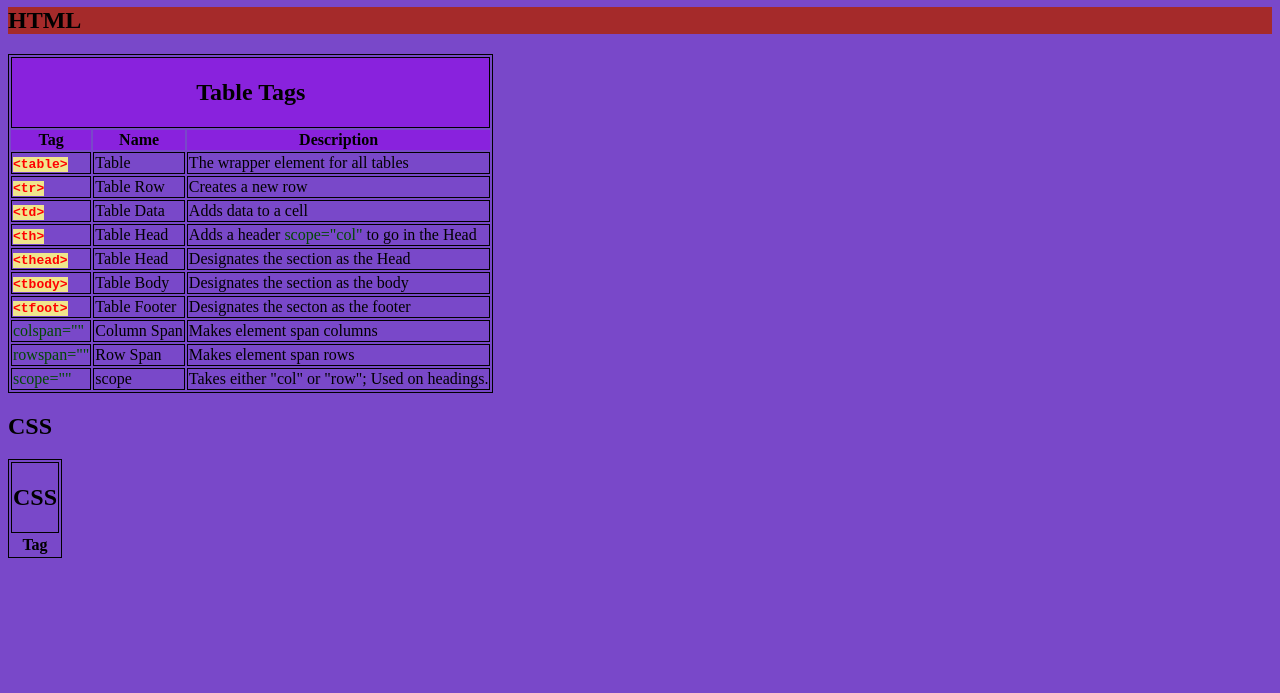
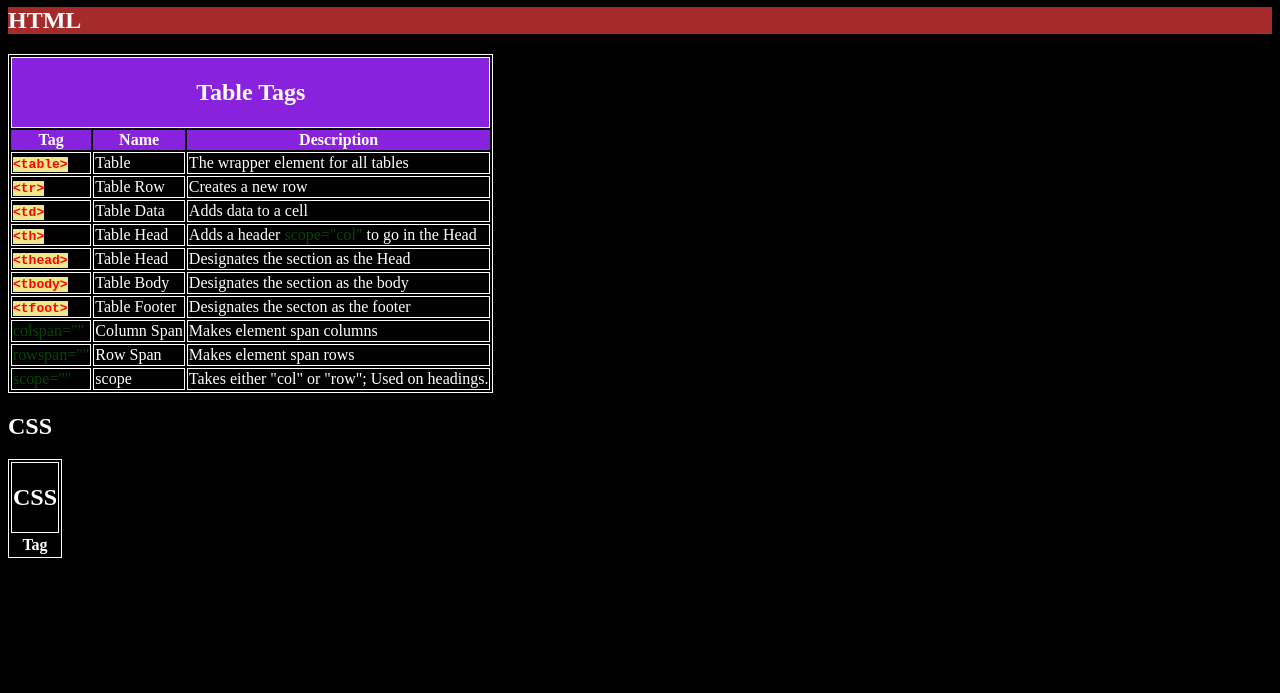
Before and after one commit to evilcj925/cheatsheet, a plain HTML site: page index.html in a window 1280 px wide. Shown: the part 107-800 px from the top of the page. Drawn offline with Linux system fonts and the light colour scheme.

Commit message:
Changed theme to dark mode style

```diff
--- a/styles.css
+++ b/styles.css
@@ -16,12 +16,12 @@
 }
 
 body {
-    background-color: rgb(121, 72, 201);
-
+    background-color: rgb(0, 0, 0);
+    color: white;
 }
 
 table, td {
-    border: 1px solid black;
+    border: 1px solid rgb(255, 255, 255);
 }
 
 #refsheet {
```
